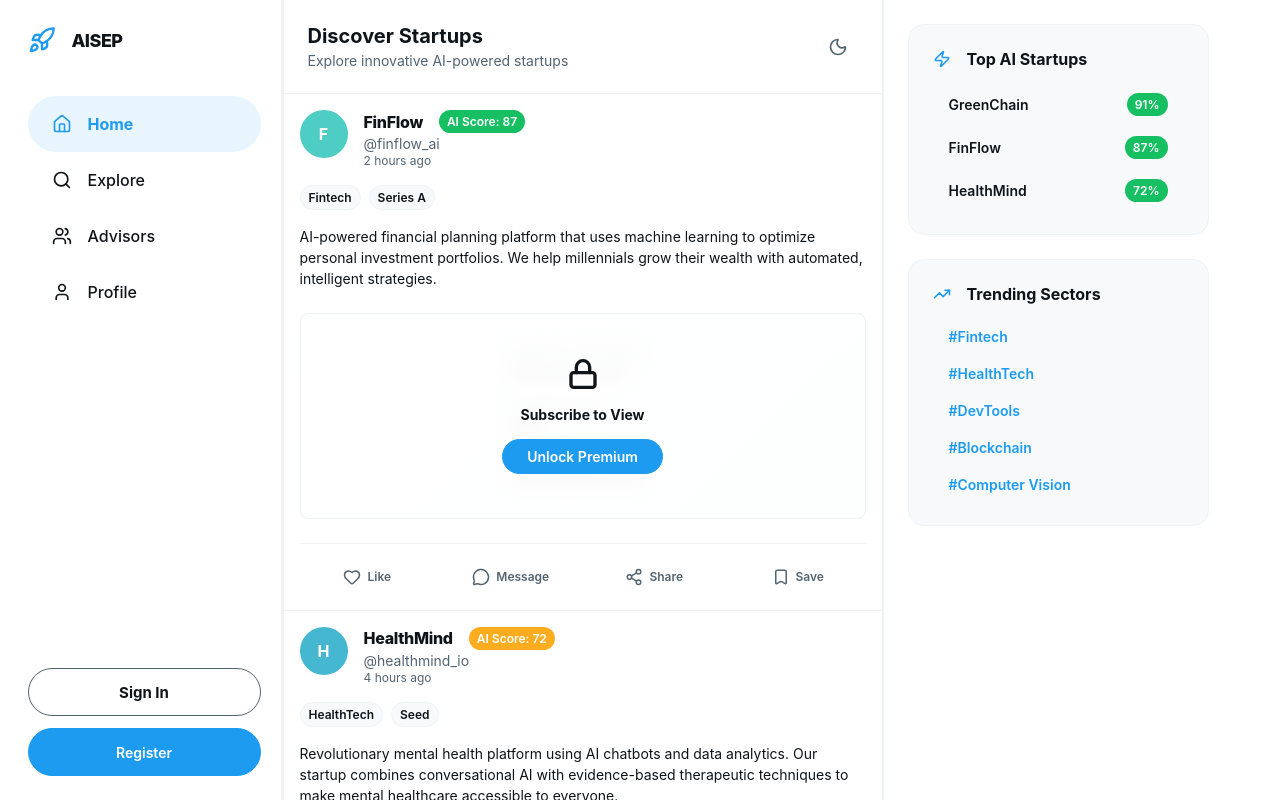
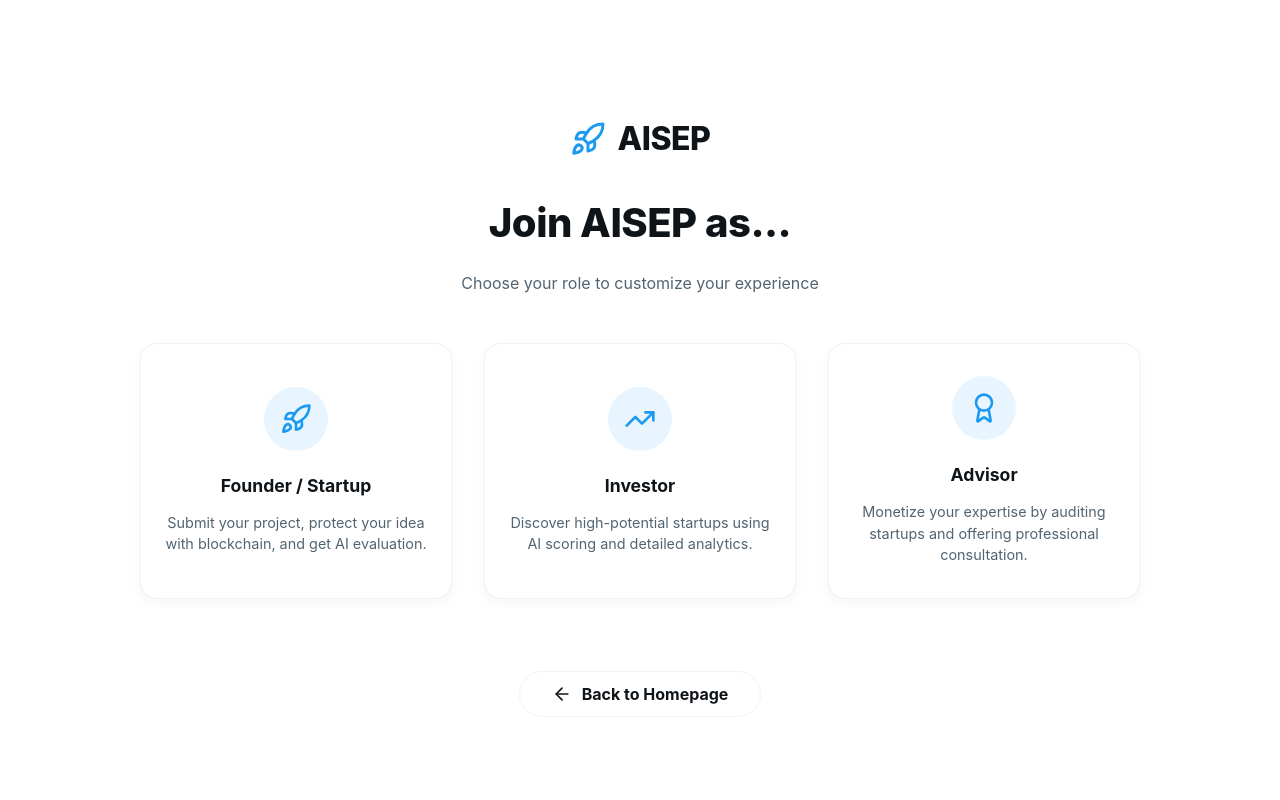
Before and after one commit to GitQunA1/AISEP_Web, a React (Create React App) app in the folder aisep/: page / in a window 1280 px wide. Both pictures are taken after a click on the button "Register". Built offline with nearby package versions, Linux system fonts and the light colour scheme.

Commit message:
Added RegisterSelection UI

```diff
--- a/aisep/src/App.jsx
+++ b/aisep/src/App.jsx
@@ -1,8 +1,28 @@
+import { useState } from 'react';
 import './styles/global.css';
 import MainLayout from './components/layout/MainLayout';
+import RegisterSelection from './components/auth/RegisterSelection';
 
 function App() {
-  return <MainLayout />;
+  const [currentView, setCurrentView] = useState('main'); // 'main' or 'register'
+
+  const handleShowRegister = () => {
+    setCurrentView('register');
+  };
+
+  const handleBackToMain = () => {
+    setCurrentView('main');
+  };
+
+  return (
+    <>
+      {currentView === 'main' ? (
+        <MainLayout onShowRegister={handleShowRegister} />
+      ) : (
+        <RegisterSelection onBack={handleBackToMain} />
+      )}
+    </>
+  );
 }
 
 export default App;
--- /dev/null
+++ b/aisep/src/components/auth/RegisterSelection.jsx
@@ -0,0 +1,101 @@
+import React from 'react';
+import { ArrowLeft, Rocket, TrendingUp, Award } from 'lucide-react';
+import styles from './RegisterSelection.module.css';
+
+/**
+ * RegisterSelection Component
+ * Allows users to select their role (Founder, Investor, Advisor).
+ * Responsive Design: Stacked on Mobile, Grid on Desktop.
+ */
+function RegisterSelection({ onBack }) {
+
+  // Role Data definition
+  const roles = [
+    {
+      id: 'founder',
+      icon: Rocket,
+      title: 'Founder / Startup',
+      description: 'Submit your project, protect your idea with blockchain, and get AI evaluation.',
+    },
+    {
+      id: 'investor',
+      icon: TrendingUp,
+      title: 'Investor',
+      description: 'Discover high-potential startups using AI scoring and detailed analytics.',
+    },
+    {
+      id: 'advisor',
+      icon: Award,
+      title: 'Advisor',
+      description: 'Monetize your expertise by auditing startups and offering professional consultation.',
+    },
+  ];
+
+  // Handler for card click
+  const handleRoleSelect = (roleName) => {
+    console.log('Selected role:', roleName);
+    // Future logic: navigate('/register/' + roleName)
+  };
+
+  return (
+    <div className={styles.container}>
+
+      {/* 1. Mobile Header (Fixed Top - Only visible on Mobile) */}
+      <header className={styles.header}>
+        <button className={styles.mobileBackButton} onClick={onBack} aria-label="Back">
+          <ArrowLeft size={24} />
+        </button>
+        <div className={styles.headerLogo}>
+          <Rocket size={20} className={styles.headerLogoIcon} />
+          <span className={styles.headerLogoText}>AISEP</span>
+        </div>
+        {/* Dummy spacer to balance the flex header */}
+        <div style={{ width: 40 }}></div>
+      </header>
+
+      {/* 2. Main Content Area */}
+      <div className={styles.contentWrapper}>
+
+        {/* Desktop Logo (Only visible on Desktop) */}
+        <div className={styles.desktopLogo}>
+          <Rocket size={36} className={styles.logoIcon} />
+          <span className={styles.logoText}>AISEP</span>
+        </div>
+
+        {/* Headings */}
+        <h1 className={styles.heading}>Join AISEP as...</h1>
+        <p className={styles.subheading}>Choose your role to customize your experience</p>
+
+        {/* 3. Role Selection Grid */}
+        <div className={styles.cardsGrid}>
+          {roles.map((role) => {
+            const IconComponent = role.icon;
+            return (
+              <button
+                key={role.id}
+                className={styles.card}
+                onClick={() => handleRoleSelect(role.title)}
+                type="button"
+              >
+                <div className={styles.iconWrapper}>
+                  <IconComponent size={32} strokeWidth={2} />
+                </div>
+                <h3 className={styles.cardTitle}>{role.title}</h3>
+                <p className={styles.cardDescription}>{role.description}</p>
+              </button>
+            );
+          })}
+        </div>
+
+        {/* 4. Desktop Back Button (Only visible on Desktop) */}
+        <button className={styles.desktopBackButton} onClick={onBack}>
+          <ArrowLeft size={20} />
+          <span>Back to Homepage</span>
+        </button>
+
+      </div>
+    </div>
+  );
+}
+
+export default RegisterSelection;
--- /dev/null
+++ b/aisep/src/components/auth/RegisterSelection.module.css
@@ -0,0 +1,238 @@
+/* Container - Full Page */
+.container {
+  min-height: 100vh;
+  width: 100%;
+  background-color: var(--bg-primary);
+  display: flex;
+  flex-direction: column;
+  color: var(--text-primary);
+  transition: background-color 0.2s ease, color 0.2s ease;
+}
+
+/* --- MOBILE HEADER (Fixed Top - Visible < 768px) --- */
+.header {
+  position: fixed;
+  top: 0;
+  left: 0;
+  right: 0;
+  height: 53px;
+  background-color: var(--bg-primary);
+  border-bottom: 1px solid var(--border-color);
+  display: none; /* Hidden on Desktop */
+  align-items: center;
+  justify-content: space-between;
+  padding: 0 16px;
+  z-index: 100;
+}
+
+/* Mobile Back Button */
+.mobileBackButton {
+  width: 40px;
+  height: 40px;
+  border-radius: 50%;
+  background-color: transparent;
+  border: none;
+  cursor: pointer;
+  color: var(--text-primary);
+  display: flex;
+  align-items: center;
+  justify-content: center;
+  transition: background-color 0.2s ease;
+}
+
+.mobileBackButton:hover {
+  background-color: var(--hover-bg);
+}
+
+/* Mobile Header Logo */
+.headerLogo {
+  display: flex;
+  align-items: center;
+  gap: 8px;
+  font-weight: 800;
+  font-size: 18px;
+}
+
+/* --- MAIN CONTENT WRAPPER --- */
+.contentWrapper {
+  flex: 1;
+  display: flex;
+  flex-direction: column;
+  align-items: center;
+  justify-content: center;
+  padding: 24px;
+  gap: 24px;
+  width: 100%;
+  margin-top: 53px; /* Offset for mobile header */
+}
+
+/* --- DESKTOP LOGO (Centered Top - Visible > 768px) --- */
+.desktopLogo {
+  display: none; /* Hidden on Mobile */
+  align-items: center;
+  gap: 12px;
+  font-weight: 800;
+  font-size: 32px; /* Large size */
+  letter-spacing: -0.5px;
+  margin-bottom: 16px;
+}
+
+/* Shared Logo Styles */
+.logoIcon, .headerLogoIcon {
+  color: var(--primary-color); /* Rocket is Blue */
+}
+
+.logoText, .headerLogoText {
+  color: var(--text-primary); /* Text is Black/White - NOT Blue */
+}
+
+/* --- TYPOGRAPHY --- */
+.heading {
+  font-size: 1.8rem;
+  font-weight: 800;
+  color: var(--text-primary);
+  margin: 0;
+  text-align: center;
+  letter-spacing: -0.5px;
+}
+
+.subheading {
+  font-size: 1rem;
+  color: var(--text-secondary);
+  margin: 0;
+  text-align: center;
+  max-width: 500px;
+  line-height: 1.5;
+}
+
+/* --- CARDS GRID SYSTEM --- */
+.cardsGrid {
+  display: grid;
+  grid-template-columns: 1fr; /* Stacked on mobile */
+  gap: 20px;
+  width: 100%;
+  max-width: 400px;
+  margin-top: 24px;
+}
+
+/* --- CARD COMPONENT (The "Pop" Style) --- */
+.card {
+  display: flex;
+  flex-direction: column;
+  align-items: center;
+  justify-content: center;
+  gap: 16px;
+  padding: 32px 24px;
+
+  /* Visual Definition */
+  background-color: var(--bg-primary);
+  border: 1px solid var(--border-color); /* Visible Border */
+  border-radius: 16px;
+  box-shadow: 0 4px 12px rgba(0, 0, 0, 0.04); /* Subtle Shadow */
+
+  cursor: pointer;
+  text-align: center;
+  transition: all 0.2s cubic-bezier(0.2, 0.8, 0.2, 1);
+  position: relative;
+  overflow: hidden;
+}
+
+/* Hover Effect */
+.card:hover {
+  border-color: var(--primary-color); /* Blue Border */
+  background-color: rgba(29, 155, 240, 0.03); /* Faint Blue Tint */
+  transform: translateY(-4px); /* Lift Up */
+  box-shadow: 0 12px 24px rgba(29, 155, 240, 0.12); /* Blue Shadow Glow */
+}
+
+/* Icon Circle */
+.iconWrapper {
+  width: 64px;
+  height: 64px;
+  border-radius: 50%;
+  background-color: rgba(29, 155, 240, 0.1); /* Light Blue Circle */
+  display: flex;
+  align-items: center;
+  justify-content: center;
+  color: var(--primary-color);
+  margin-bottom: 8px;
+  transition: transform 0.2s ease;
+}
+
+.card:hover .iconWrapper {
+  transform: scale(1.1);
+}
+
+.cardTitle {
+  font-size: 1.1rem;
+  font-weight: 700;
+  color: var(--text-primary);
+  margin: 0;
+}
+
+.cardDescription {
+  font-size: 0.9rem;
+  color: var(--text-secondary);
+  line-height: 1.5;
+  margin: 0;
+}
+
+/* --- DESKTOP BACK BUTTON (The Outline Fix) --- */
+.desktopBackButton {
+  display: none; /* Hidden on mobile */
+
+  /* Flexbox for Perfect Centering */
+  display: flex;
+  align-items: center;
+  justify-content: center;
+  gap: 10px;
+
+  margin-top: 48px;
+  padding: 12px 32px;
+
+  /* Outline Style */
+  background-color: transparent;
+  border: 1px solid var(--border-color); /* Visible Border */
+  border-radius: 9999px; /* Pill Shape */
+
+  color: var(--text-primary);
+  font-weight: 700;
+  font-size: 1rem;
+  cursor: pointer;
+  transition: all 0.2s ease;
+}
+
+.desktopBackButton:hover {
+  border-color: var(--primary-color);
+  color: var(--primary-color);
+  background-color: rgba(29, 155, 240, 0.05);
+}
+
+/* --- MEDIA QUERIES --- */
+
+/* Mobile (< 768px) */
+@media (max-width: 767px) {
+  .header { display: flex; } /* Show fixed header */
+}
+
+/* Desktop (> 768px) */
+@media (min-width: 768px) {
+  .contentWrapper {
+    margin-top: 0;
+    padding-top: 60px;
+    max-width: 1100px;
+    margin-inline: auto; /* Center page */
+  }
+
+  .heading { font-size: 2.5rem; }
+
+  .desktopLogo { display: flex; } /* Show big logo */
+
+  .cardsGrid {
+    grid-template-columns: repeat(3, 1fr); /* 3 Cards in a row */
+    max-width: 1000px;
+    gap: 32px;
+  }
+
+  .desktopBackButton { display: flex; } /* Show bottom button */
+}
--- a/aisep/src/components/layout/MainLayout.jsx
+++ b/aisep/src/components/layout/MainLayout.jsx
@@ -13,7 +13,7 @@ import mockStartups from '../../data/mockStartups';
  * Handles responsive 3-column flex layout (desktop) vs single column (mobile)
  * Includes sticky sidebars and scrollable feed
  */
-function MainLayout() {
+function MainLayout({ onShowRegister }) {
   const [isPremium] = useState(false); // Hardcoded as false - shows blur overlay
 
   return (
@@ -26,7 +26,7 @@ function MainLayout() {
         <div className={styles.mainGrid}>
           {/* Left Sidebar - Desktop Only */}
           <div className={styles.leftColumn}>
-            <Sidebar />
+            <Sidebar onShowRegister={onShowRegister} />
           </div>
 
           {/* Center Feed Column */}
--- a/aisep/src/components/layout/Sidebar.jsx
+++ b/aisep/src/components/layout/Sidebar.jsx
@@ -7,7 +7,7 @@ import Button from '../common/Button';
  * Sidebar Component - Left navigation panel (Desktop only)
  * Contains navigation links and authentication buttons
  */
-function Sidebar() {
+function Sidebar({ onShowRegister }) {
   const [activeItem, setActiveItem] = useState('Home');
 
   const navItems = [
@@ -53,6 +53,7 @@ function Sidebar() {
         <Button
           variant="primary"
           className={styles.registerBtn}
+          onClick={onShowRegister}
         >
           Register
         </Button>
```
